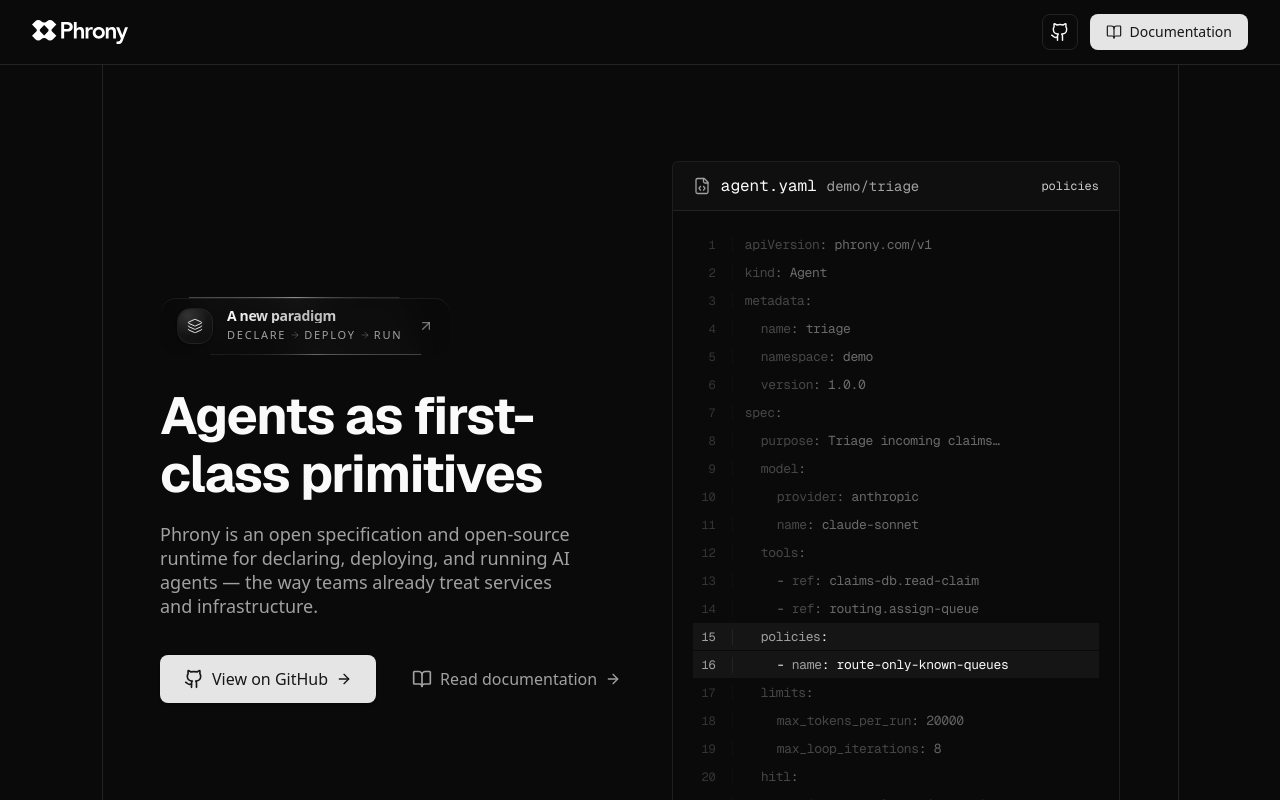
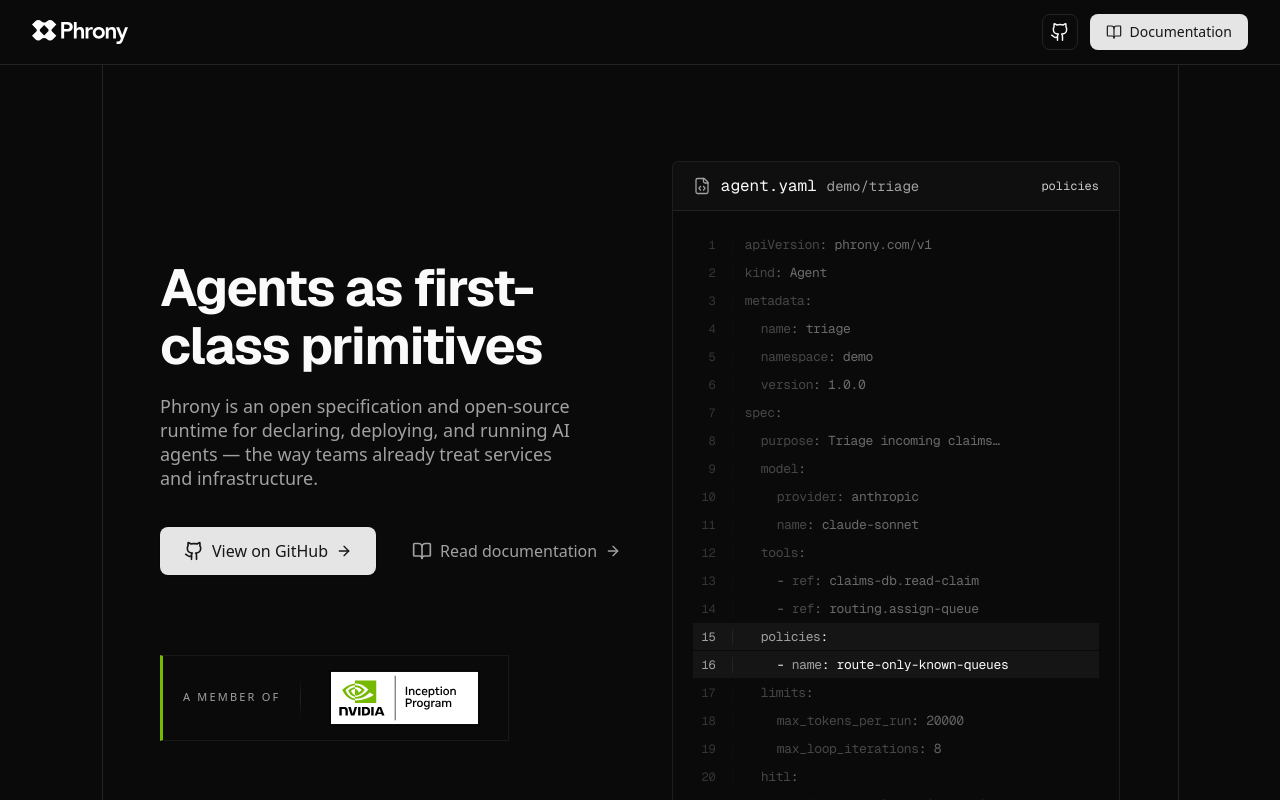
Before and after one commit to phrony-platform/marketing, a Next.js app: page / in a window 1280 px wide. Shown: the top 800 px of the page. Built offline with nearby package versions, Linux system fonts and the light colour scheme.

Commit message:
refactor: remove HeroLabels component and replace it with InceptionProgramLabel in Hero and SiteFooter components

```diff
--- a/src/components/hero-labels.tsx
+++ /dev/null
@@ -1,83 +0,0 @@
-import { ArrowRight, ArrowUpRight, Layers } from 'lucide-react';
-import Link from 'next/link';
-import { Fragment } from 'react';
-
-import { cn } from '@/lib/utils';
-
-const PARADIGM_STEPS = ['Declare', 'Deploy', 'Run'] as const;
-
-export function HeroLabels({ className }: { className?: string }) {
-  return (
-    <div
-      className={cn(
-        'mb-8 flex justify-center lg:justify-start',
-        className,
-      )}
-    >
-      <Link
-        href="#how-it-works"
-        className={cn(
-          'group relative inline-flex max-w-full rounded-2xl p-px',
-          'transition-[box-shadow,transform] duration-300 ease-out',
-          'hover:-translate-y-px hover:shadow-[0_12px_40px_-12px_rgba(0,0,0,0.35)]',
-          'dark:hover:shadow-[0_12px_48px_-14px_rgba(255,255,255,0.14)]',
-          'focus-visible:outline-none focus-visible:ring-2 focus-visible:ring-ring focus-visible:ring-offset-2 focus-visible:ring-offset-background',
-        )}
-      >
-        <span
-          className="hero-paradigm-border pointer-events-none absolute inset-0 rounded-2xl opacity-90 motion-reduce:animate-none"
-          aria-hidden
-        />
-        <span
-          className={cn(
-            'relative flex min-w-0 items-center gap-3 rounded-[calc(1rem-1px)] px-3.5 py-2.5 sm:gap-3.5 sm:px-4',
-            'bg-background/92 backdrop-blur-md',
-            'shadow-[inset_0_1px_0_0_rgba(255,255,255,0.07)]',
-          )}
-        >
-          <span
-            className={cn(
-              'relative flex size-9 shrink-0 items-center justify-center rounded-xl border border-border/50',
-              'bg-gradient-to-br from-foreground/[0.07] via-muted/40 to-muted/10',
-              'shadow-sm',
-            )}
-            aria-hidden
-          >
-            <span className="absolute inset-0 rounded-xl bg-[radial-gradient(circle_at_30%_20%,rgba(255,255,255,0.12),transparent_55%)]" />
-            <Layers className="relative size-4 text-foreground/90" strokeWidth={1.5} />
-          </span>
-
-          <span className="flex min-w-0 flex-col items-start gap-1 text-left">
-            <span className="hero-paradigm-title text-[13px] font-semibold leading-none tracking-tight sm:text-sm">
-              A new paradigm
-            </span>
-            <span className="flex flex-wrap items-center gap-1 text-[10px] font-medium uppercase tracking-[0.14em] text-muted-foreground sm:text-[11px] sm:tracking-[0.16em]">
-              {PARADIGM_STEPS.map((step, index) => (
-                <Fragment key={step}>
-                  {index > 0 ? (
-                    <ArrowRight
-                      className="size-2.5 shrink-0 text-foreground/25 motion-safe:transition-transform motion-safe:group-hover:translate-x-px"
-                      aria-hidden
-                    />
-                  ) : null}
-                  <span className="motion-safe:transition-colors motion-safe:group-hover:text-foreground/80">
-                    {step}
-                  </span>
-                </Fragment>
-              ))}
-            </span>
-          </span>
-
-          <ArrowUpRight
-            className={cn(
-              'ms-0.5 size-4 shrink-0 text-muted-foreground/70',
-              'motion-safe:transition-[color,transform] motion-safe:duration-300',
-              'motion-safe:group-hover:-translate-y-0.5 motion-safe:group-hover:translate-x-0.5 motion-safe:group-hover:text-foreground',
-            )}
-            aria-hidden
-          />
-        </span>
-      </Link>
-    </div>
-  );
-}
--- a/src/components/hero.tsx
+++ b/src/components/hero.tsx
@@ -2,7 +2,7 @@
 import Link from 'next/link';
 import { Fragment } from 'react';
 
-import { HeroLabels } from '@/components/hero-labels';
+import { InceptionProgramLabel } from '@/components/inception-program-label';
 import { HeroManifestIllustration } from '@/components/hero-manifest-illustration';
 import { documentationHref } from '@/lib/docs-url';
 import { heroDescription, heroTitleLines } from '@/lib/hero-title';
@@ -13,7 +13,6 @@
     <div id="hero" className="relative scroll-mt-24 border-b border-border/60 bg-background text-foreground">
       <section className="mx-auto grid w-full max-w-[1024px] grid-cols-1 items-center gap-12 px-5 py-16 md:px-8 md:py-20 lg:grid-cols-[minmax(0,1fr)_minmax(0,0.95fr)] lg:gap-10 lg:py-24">
         <div className="min-w-0 text-center lg:text-left">
-          <HeroLabels />
           <h1 className="mx-auto max-w-full text-balance font-sans text-4xl font-bold tracking-tight text-foreground sm:text-5xl md:text-[2.75rem] md:leading-[1.12] lg:mx-0 lg:text-[3.25rem] lg:leading-[1.1]">
             {heroTitleLines.map((line, index) => (
               <Fragment key={index}>
@@ -53,6 +52,7 @@
               </Link>
             </div>
           </div>
+          <InceptionProgramLabel className="mt-10 md:mt-20" />
         </div>
 
         <div className="flex min-w-0 justify-center overflow-hidden lg:justify-end">
--- /dev/null
+++ b/src/components/inception-program-label.tsx
@@ -0,0 +1,37 @@
+import { NvidiaInceptionBadge } from '@/components/nvidia-inception-badge';
+import { cn } from '@/lib/utils';
+
+const INCEPTION_PROGRAM_URL = 'https://www.nvidia.com/en-us/startups/';
+
+export function InceptionProgramLabel({ className }: { className?: string }) {
+  return (
+    <div className={cn('flex justify-center lg:justify-start', className)}>
+      <a
+        href={INCEPTION_PROGRAM_URL}
+        target="_blank"
+        rel="noopener noreferrer"
+        aria-label="Phrony is a member of the NVIDIA Inception Program (opens in a new tab)"
+        className={cn(
+          'group relative block max-w-full overflow-hidden',
+          'border border-border/60 border-l-[3px] border-l-[#76b900]',
+          'transition-[border-color] duration-300',
+          'hover:border-border',
+          'focus-visible:outline-none focus-visible:ring-2 focus-visible:ring-ring focus-visible:ring-offset-2 focus-visible:ring-offset-background',
+        )}
+      >
+        <span className="relative flex flex-col items-center gap-2 px-4 py-1 sm:flex-row sm:items-center sm:gap-5 sm:px-5 sm:py-1.5 lg:items-center">
+          <span className="shrink-0 text-[11px] font-normal uppercase tracking-[0.2em] text-muted-foreground">
+            A member of
+          </span>
+
+          <span
+            className="hidden h-10 w-px shrink-0 bg-gradient-to-b from-transparent via-border to-transparent sm:block"
+            aria-hidden
+          />
+
+          <NvidiaInceptionBadge className="h-14 w-auto sm:h-16 md:h-[4.5rem]" priority />
+        </span>
+      </a>
+    </div>
+  );
+}
--- /dev/null
+++ b/src/components/nvidia-inception-badge.tsx
@@ -0,0 +1,45 @@
+import Image from 'next/image';
+import type { ComponentProps } from 'react';
+
+const BADGE_SRC = '/nvidia-inception-program-badge-rgb-for-screen.svg';
+const INCEPTION_PROGRAM_URL = 'https://www.nvidia.com/en-us/startups/';
+
+type NvidiaInceptionBadgeProps = Omit<ComponentProps<typeof Image>, 'src' | 'alt' | 'width' | 'height'> & {
+  priority?: boolean;
+};
+
+/** Official NVIDIA Inception Program member badge (RGB, for screen). */
+export function NvidiaInceptionBadge({ className, priority, ...props }: NvidiaInceptionBadgeProps) {
+  return (
+    <Image
+      src={BADGE_SRC}
+      alt="NVIDIA Inception Program member"
+      width={501}
+      height={216}
+      priority={priority}
+      unoptimized
+      className={className}
+      {...props}
+    />
+  );
+}
+
+export function NvidiaInceptionBadgeLink({
+  className,
+  badgeClassName = 'h-9 w-auto',
+}: {
+  className?: string;
+  badgeClassName?: string;
+}) {
+  return (
+    <a
+      href={INCEPTION_PROGRAM_URL}
+      target="_blank"
+      rel="noopener noreferrer"
+      className={className}
+      aria-label="Phrony is a member of the NVIDIA Inception Program (opens in a new tab)"
+    >
+      <NvidiaInceptionBadge className={badgeClassName} />
+    </a>
+  );
+}
--- a/src/components/site-footer.tsx
+++ b/src/components/site-footer.tsx
@@ -1,5 +1,6 @@
 import Link from 'next/link';
 
+import { InceptionProgramLabel } from '@/components/inception-program-label';
 import { PhronyLogo } from '@/components/phrony-logo';
 import { documentationHref } from '@/lib/docs-url';
 import { RUNTIME_GITHUB_URL } from '@/lib/project-urls';
@@ -60,9 +61,13 @@
               </li>
             </ul>
           </nav>
+
+          <div className="sm:col-span-2 lg:col-span-4">
+            <InceptionProgramLabel className="justify-start" />
+          </div>
         </div>
 
-        <div className="mt-12 flex flex-col gap-3 border-t border-border pt-8 sm:flex-row sm:items-center sm:justify-between">
+        <div className="mt-12 border-t border-border pt-8">
           <p className="text-sm text-muted-foreground">
             © {year} Phrony. Open specification and open-source runtime.
           </p>
```
Also changed, not shown: public/nvidia-inception-program-badge-rgb-for-screen.svg (added).
